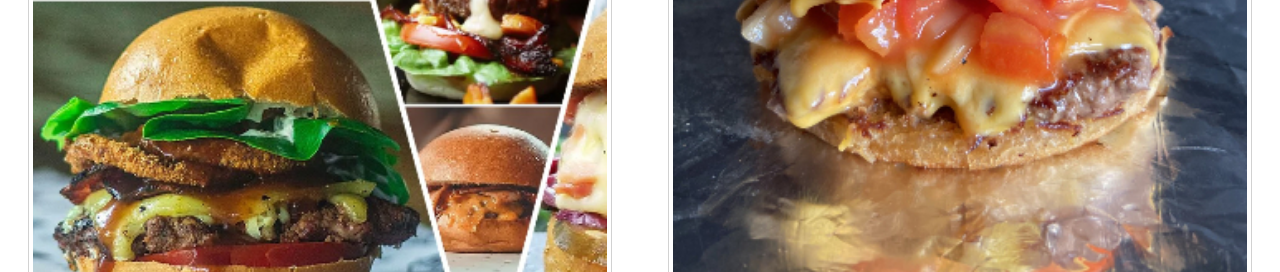
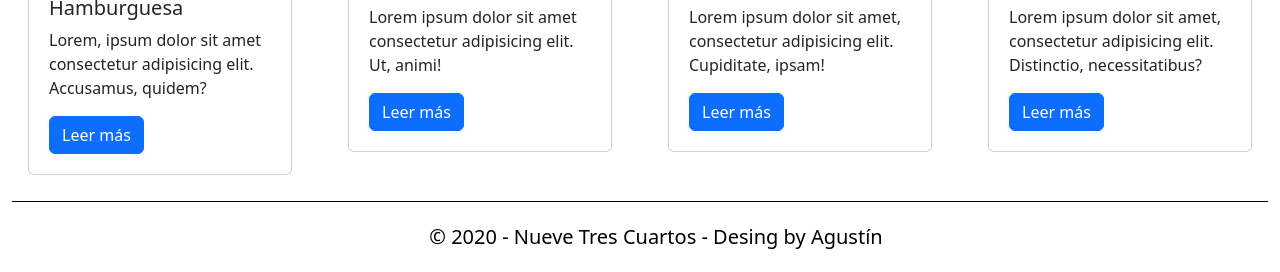
Before and after one commit to TrellixVulnTeam/IdeaMoyano_PKS5, a plain HTML site: page index.html in a window 1280 px wide. Shown: the part 789-1061 px from the top of the page. Drawn offline with nearby package versions, Linux system fonts and the light colour scheme.

Commit message:
Arreglo de imagenes

```diff
--- a/index.html
+++ b/index.html
@@ -48,7 +48,7 @@
     </header>
     <main class="mt-4">
         <div class="row justify-content-around">
-        <div class="col-sm-6">
+        <div class="col-sm-10 col-md-6 col-lg-3">
         <div class="card m-3 p-1">
             <img src="./img/festival.jpg" class="card-img-top" alt="Festival">
             <div class="card-body">
@@ -58,7 +58,7 @@
             </div>
         </div>
         </div>
-        <div class="col-sm-6">
+        <div class="col-sm-10 col-md-6 col-lg-3">
         <div class="card m-3 p-1">
             <img src="./img/burger.jpg" class="card-img-top" alt="Hamburguesas">
             <div class="card-body">
@@ -68,7 +68,7 @@
             </div>
         </div>
         </div>
-        <div class="col-sm-6">
+        <div class="col-sm-10 col-md-6 col-lg-3">
         <div class="card m-3 p-1">
             <img src="./img/logo.jpeg" class="card-img-top" alt="9 3/4">
             <div class="card-body">
@@ -78,7 +78,7 @@
             </div>
         </div>
         </div>
-        <div class="col-sm-6">
+        <div class="col-sm-10 col-md-6 col-lg-3">
         <div class="card m-3 p-1">
             <img src="./img/local.jpg" class="card-img-top" alt="Nuestro Local">
             <div class="card-body">
```
Also changed, not shown: img/local.jpg.
